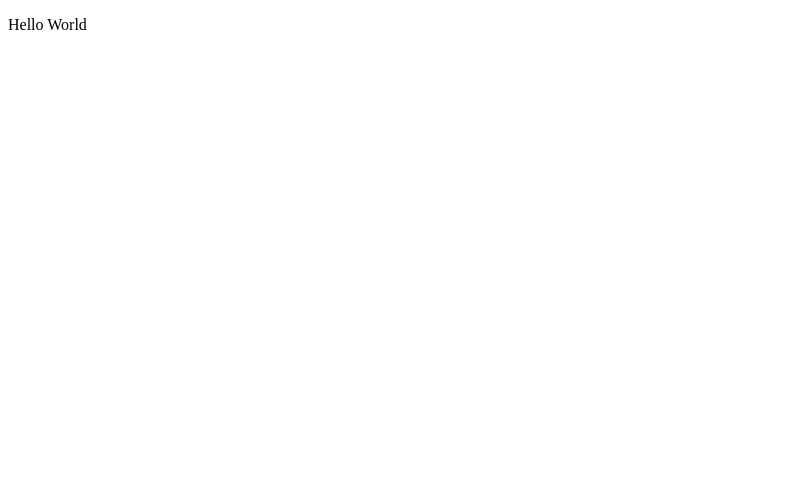
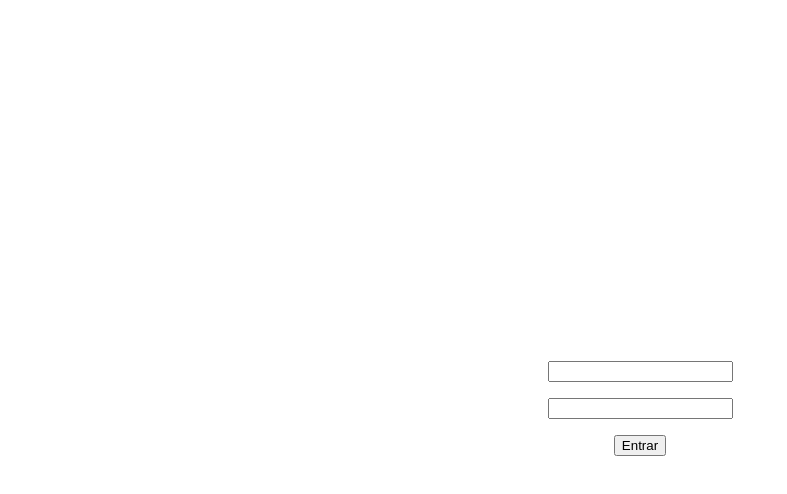
Before and after one commit to ElijahJunnior/Ignite-reactjs-09-Authentication, a Next.js app: page / in a window 1280 px wide. Shown: the top 494 px of the page, without its empty margins (0-787 px from the left). Built offline with nearby package versions, Linux system fonts and the light colour scheme.

Commit message:
create authentication context

```diff
--- /dev/null
+++ b/contexts/AuthContext.tsx
@@ -0,0 +1,33 @@
+import { createContext, ReactNode } from 'react';
+
+type SignInCredentials = {
+  email: string,
+  password: string
+}
+
+type AuthProviderProps = {
+  children: ReactNode;
+}
+
+type AuthContextData = {
+  signIn(credentials: SignInCredentials): Promise<void>,
+  isAuthenticated: boolean
+};
+
+export const AuthContext = createContext({} as AuthContextData);
+
+export function AuthProvider({ children }: AuthProviderProps) {
+
+  const isAuthenticated = false;
+
+  async function signIn({ email, password }: SignInCredentials) {
+    console.log({ email, password })
+  }
+
+  return (
+    <AuthContext.Provider value={{ signIn, isAuthenticated }} >
+      {children}
+    </AuthContext.Provider>
+  )
+
+}
--- a/pages/_app.tsx
+++ b/pages/_app.tsx
@@ -1,7 +1,12 @@
 import { AppProps } from 'next/app'
+import { AuthProvider } from '../contexts/AuthContext'
 
 function MyApp({ Component, pageProps }: AppProps) {
-  return <Component {...pageProps} />
+  return (
+    <AuthProvider>
+      <Component {...pageProps} />
+    </AuthProvider>
+  )
 }
 
 export default MyApp
--- a/pages/index.tsx
+++ b/pages/index.tsx
@@ -1,7 +1,33 @@
+import { FormEvent, useContext, useState } from "react"
+import { AuthContext } from "../contexts/AuthContext";
+import styles from '../styles/Home.module.css';
+
 export default function Home() {
+
+  const [email, setEmail] = useState('');
+  const [password, setPassword] = useState('');
+
+  const { signIn } = useContext(AuthContext);
+
+  async function handleSubmit(event: FormEvent) {
+
+    event.preventDefault();
+
+    const data = {
+      email,
+      password
+    };
+
+    await signIn(data);
+
+  }
+
   return (
-    <div>
-      <p>Hello World</p>
-    </div>
+    <form onSubmit={handleSubmit} className={styles.container}>
+      <input type="email" value={email} onChange={e => setEmail(e.target.value)} />
+      <input type="password" value={password} onChange={e => setPassword(e.target.value)} />
+      <button type="submit">Entrar</button>
+    </form>
   )
+
 }
--- /dev/null
+++ b/styles/Home.module.css
@@ -0,0 +1,10 @@
+.container {
+  width: 100%;
+  height: 100vh;
+  margin: 0 auto;
+  display: Flex;
+  flex-direction: column;
+  align-items: center;
+  justify-content: center;
+  gap: 1rem;
+}
```
